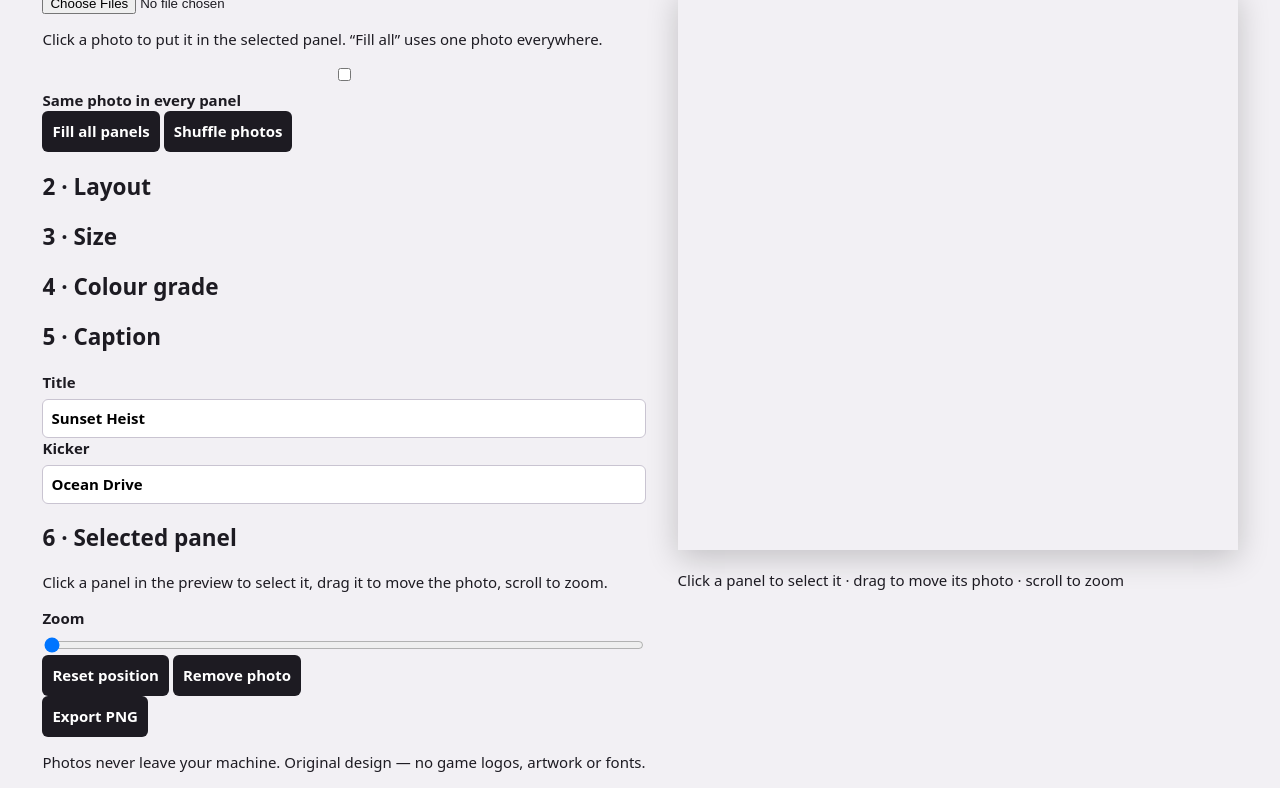
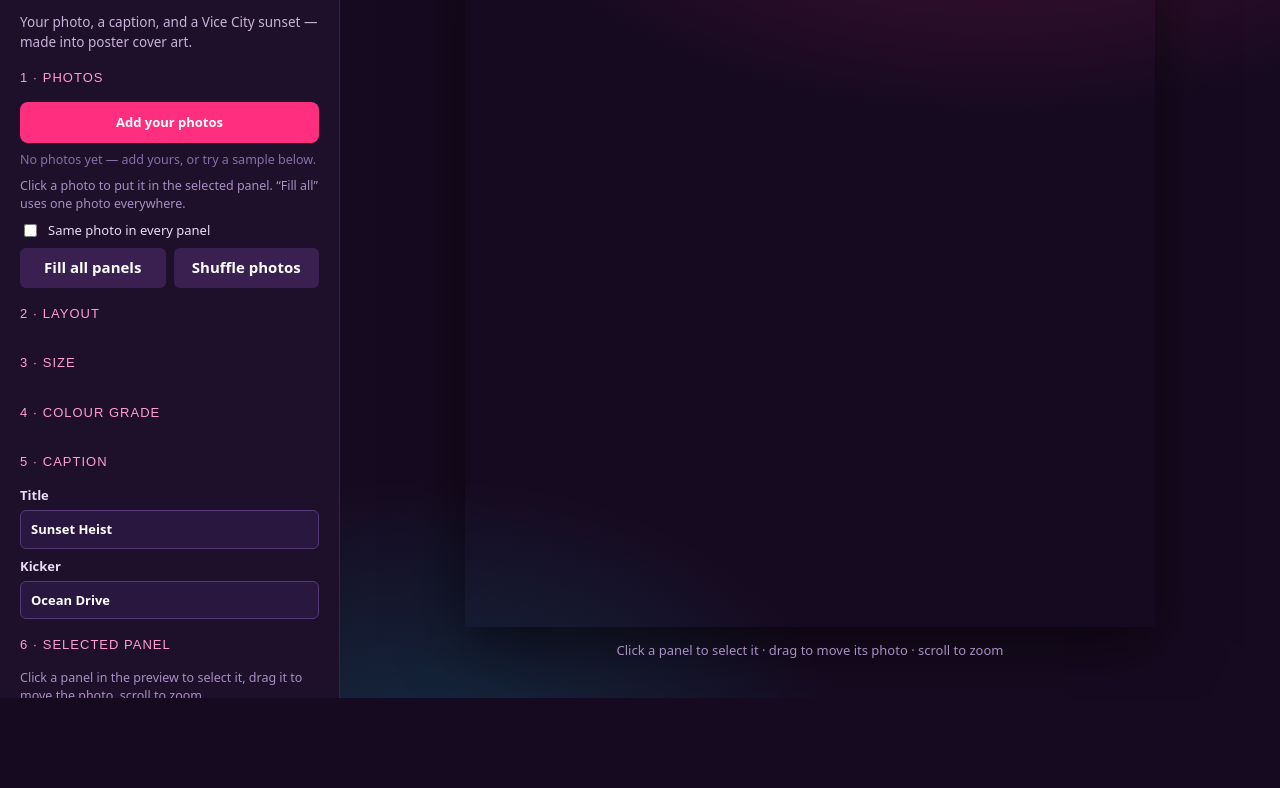
Before and after one commit to turirer/gta6-cover-art, a plain HTML site: page app/index.html in a window 1280 px wide. Shown: the part 102-890 px from the top of the page. After the commit the page ends 800 px from the top, so only its background shows below. Drawn offline with Linux system fonts and the light colour scheme; a web font is replaced by a local one.

Commit message:
Add app/style.css

```diff
--- a/app/style.css
+++ b/app/style.css
@@ -1,12 +1,108 @@
-html, body { margin: 0; height: 100%; background: #f2f0f4; color: #1d1b22; font: 15px/1.4 system-ui, sans-serif; }
-.app { display: flex; gap: 32px; align-items: center; justify-content: center; height: 100%; padding: 24px; box-sizing: border-box; }
-.controls { display: flex; flex-direction: column; gap: 14px; width: 280px; }
-.controls h1 { margin: 0; font-size: 28px; }
-.controls p { margin: 0; color: #5c5866; }
-label { display: flex; flex-direction: column; gap: 6px; font-weight: 600; }
-input[type=text] { font: inherit; padding: 8px; border: 1px solid #c9c4d1; border-radius: 6px; }
-button { font: inherit; font-weight: 700; padding: 10px; border: 0; border-radius: 6px; background: #1d1b22; color: #fff; cursor: pointer; }
-canvas { width: min(70vh, 60vw); height: min(70vh, 60vw); box-shadow: 0 8px 30px rgba(0, 0, 0, 0.2); }
-body.shot-cover .controls { display: none; }
-body.shot-cover .app { padding: 0; }
-body.shot-cover canvas { width: 100vw; height: 100vh; box-shadow: none; }
+@font-face {
+  font-family: "Anton";
+  src: url("./fonts/Anton-Regular.ttf") format("truetype");
+  font-weight: 400;
+  font-display: swap;
+}
+@font-face {
+  font-family: "Archivo Black";
+  src: url("./fonts/ArchivoBlack-Regular.ttf") format("truetype");
+  font-weight: 400;
+  font-display: swap;
+}
+
+html, body { margin: 0; min-height: 100%; background: #160a20; color: #f4eef8; font: 15px/1.45 system-ui, sans-serif; }
+.app { display: flex; gap: 0; min-height: 100vh; }
+
+.panel {
+  width: 340px; flex: 0 0 340px; box-sizing: border-box;
+  padding: 22px 20px 28px; background: #1e0f2a;
+  border-right: 1px solid #3a2050;
+  display: flex; flex-direction: column; gap: 18px;
+  overflow-y: auto; max-height: 100vh;
+}
+.panel h1 { margin: 0; font: 30px/1.05 "Anton", sans-serif; letter-spacing: 0.5px; color: #fff; text-transform: uppercase; }
+.panel h1::after {
+  content: ""; display: block; height: 4px; margin-top: 8px;
+  background: linear-gradient(90deg, #ff5a3c, #ff2e7e 55%, #00e5ff);
+  border-radius: 2px;
+}
+.tagline { margin: 0; color: #c9b3d9; font-size: 13.5px; }
+.panel section h2 { margin: 0 0 8px; font: 13px/1.2 "Archivo Black", sans-serif; text-transform: uppercase; letter-spacing: 1px; color: #ff9ecf; }
+.panel section { display: flex; flex-direction: column; gap: 8px; }
+
+label { display: flex; flex-direction: column; gap: 5px; font-weight: 600; font-size: 13px; color: #e8dcf2; }
+input[type=text] {
+  font: inherit; padding: 9px 10px; color: #fff; background: #2a1740;
+  border: 1px solid #553a75; border-radius: 6px;
+}
+input[type=text]:focus { outline: 2px solid #ff2e7e; outline-offset: 1px; }
+input[type=range] { width: 100%; accent-color: #ff2e7e; }
+.hint { margin: 0; font-size: 12.5px; color: #a98fc2; font-weight: 400; }
+.fine { margin: 0; font-size: 11.5px; color: #8a6fa8; }
+.check { flex-direction: row; align-items: center; gap: 8px; font-weight: 400; }
+.check input { accent-color: #ff2e7e; }
+
+.upload {
+  display: block; text-align: center; padding: 11px; cursor: pointer;
+  background: #ff2e7e; color: #fff; border-radius: 8px; font-weight: 700;
+}
+.upload input { display: none; }
+.upload:hover { background: #ff4a92; }
+
+.tray { display: flex; flex-wrap: wrap; gap: 8px; min-height: 0; }
+.tray:empty::after { content: "No photos yet — add yours, or try a sample below."; color: #8a6fa8; font-size: 12.5px; }
+.tray button {
+  padding: 0; border: 2px solid transparent; border-radius: 6px; overflow: hidden;
+  cursor: pointer; background: none; width: 64px; height: 64px;
+}
+.tray button img { width: 100%; height: 100%; object-fit: cover; display: block; }
+.tray button.used { border-color: #00e5ff; }
+.tray button.sample { outline: 1px dashed #553a75; outline-offset: -1px; }
+
+.row { display: flex; gap: 8px; }
+.row button { flex: 1; }
+
+button {
+  font: inherit; font-weight: 700; padding: 9px 10px; border: 0; border-radius: 6px;
+  background: #3a2050; color: #fff; cursor: pointer;
+}
+button:hover { background: #4c2a68; }
+button[aria-pressed="true"] { background: #ff2e7e; }
+button.export {
+  padding: 14px; font-size: 17px; background: linear-gradient(90deg, #ff5a3c, #ff2e7e);
+}
+button.export:hover { filter: brightness(1.12); }
+
+.choices { display: flex; flex-wrap: wrap; gap: 8px; }
+.choices button { flex: 1 1 auto; white-space: nowrap; }
+.swatches button { padding: 9px 6px; }
+.swatches button::before {
+  content: ""; display: block; height: 8px; border-radius: 4px; margin-bottom: 5px;
+}
+.swatches button[data-grade="sunset"]::before { background: linear-gradient(90deg, #ff963c, #cd2878); }
+.swatches button[data-grade="neon"]::before { background: linear-gradient(90deg, #00e1ff, #ff008c); }
+.swatches button[data-grade="vice"]::before { background: linear-gradient(90deg, #00cdb4, #ff4696); }
+.swatches button[data-grade="noir"]::before { background: linear-gradient(90deg, #666, #111); }
+
+#status { margin: 0; min-height: 1.2em; color: #7dffc9; font-size: 13px; }
+
+.stage {
+  flex: 1; display: flex; flex-direction: column; align-items: center; justify-content: center;
+  gap: 14px; padding: 28px; box-sizing: border-box; min-width: 0;
+  background:
+    radial-gradient(900px 500px at 70% -10%, rgba(255, 46, 126, 0.25), transparent 60%),
+    radial-gradient(700px 500px at 10% 110%, rgba(0, 229, 255, 0.16), transparent 60%),
+    #160a20;
+}
+#cover {
+  max-width: 100%; max-height: calc(100vh - 110px);
+  width: auto; height: auto; box-shadow: 0 18px 60px rgba(0, 0, 0, 0.55);
+  cursor: grab; touch-action: none;
+}
+#cover:active { cursor: grabbing; }
+.stage-hint { margin: 0; color: #a98fc2; font-size: 13px; }
+
+body.shot-cover .panel, body.shot-cover .stage-hint { display: none; }
+body.shot-cover .stage { padding: 0; background: #12081c; }
+body.shot-cover #cover { max-width: 100vw; max-height: 100vh; width: 100vw; height: 100vh; box-shadow: none; }
```
